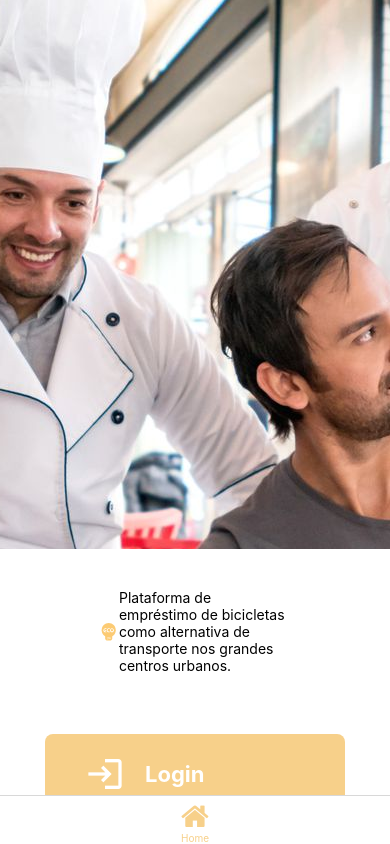
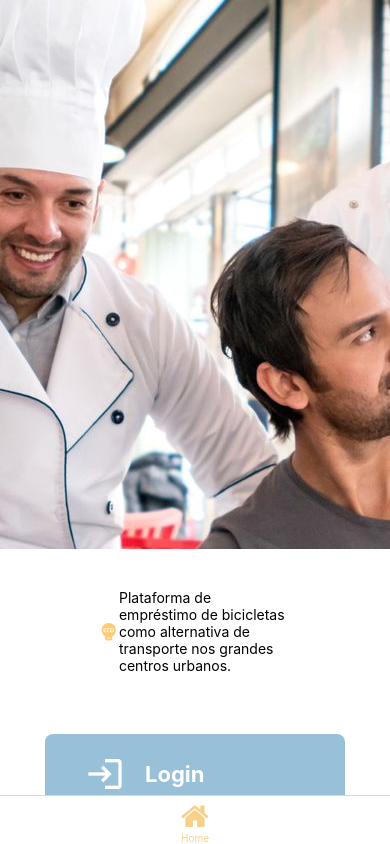
Before and after one commit to ICEI-PUC-Minas-PMV-ADS/trocai, a React Native app in the folder src/frontend/: screen / in a window 390 px wide. Built offline with nearby package versions, Linux system fonts and the light colour scheme; what expo-linking would draw is missing.

Commit message:
change option list button color

```diff
--- a/src/frontend/screens/home/optionsList.tsx
+++ b/src/frontend/screens/home/optionsList.tsx
@@ -110,7 +110,7 @@ OptionsList.defaultProps = {
 const OptionListButton = styled.Pressable`
   width: 300px;
   padding: 20px;
-  background: ${Colors.light.yellow};
+  background: ${Colors.light["light-blue"]};
   border-radius: 8px;
   display: flex;
   flex-direction: row;
```
